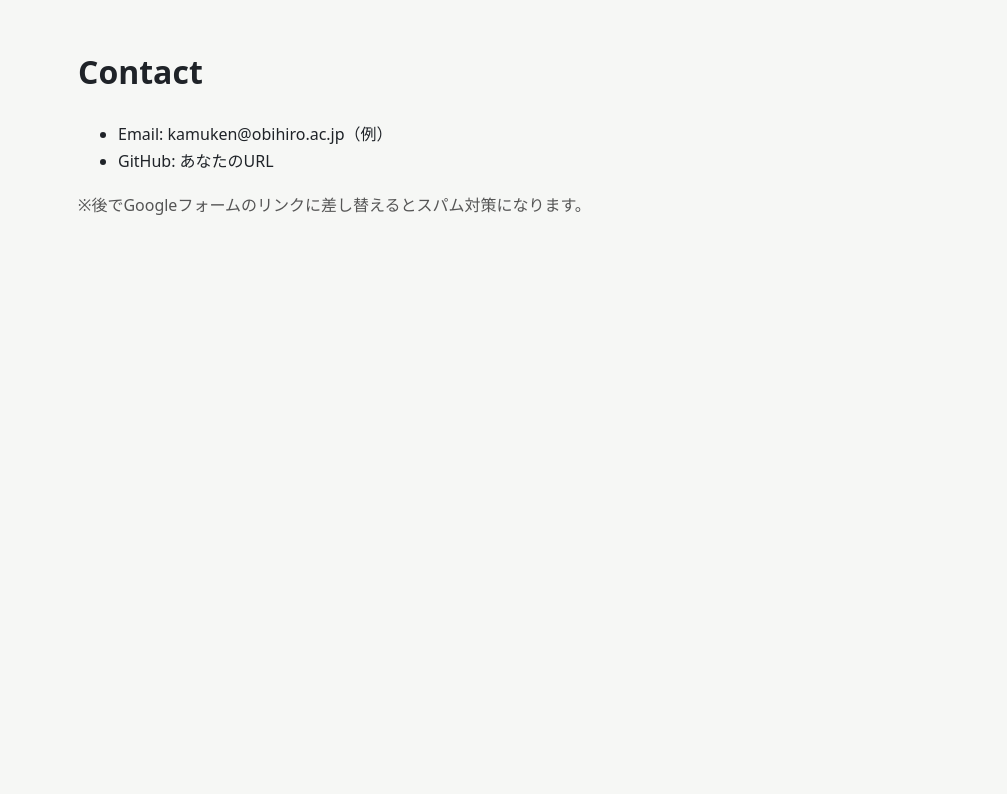
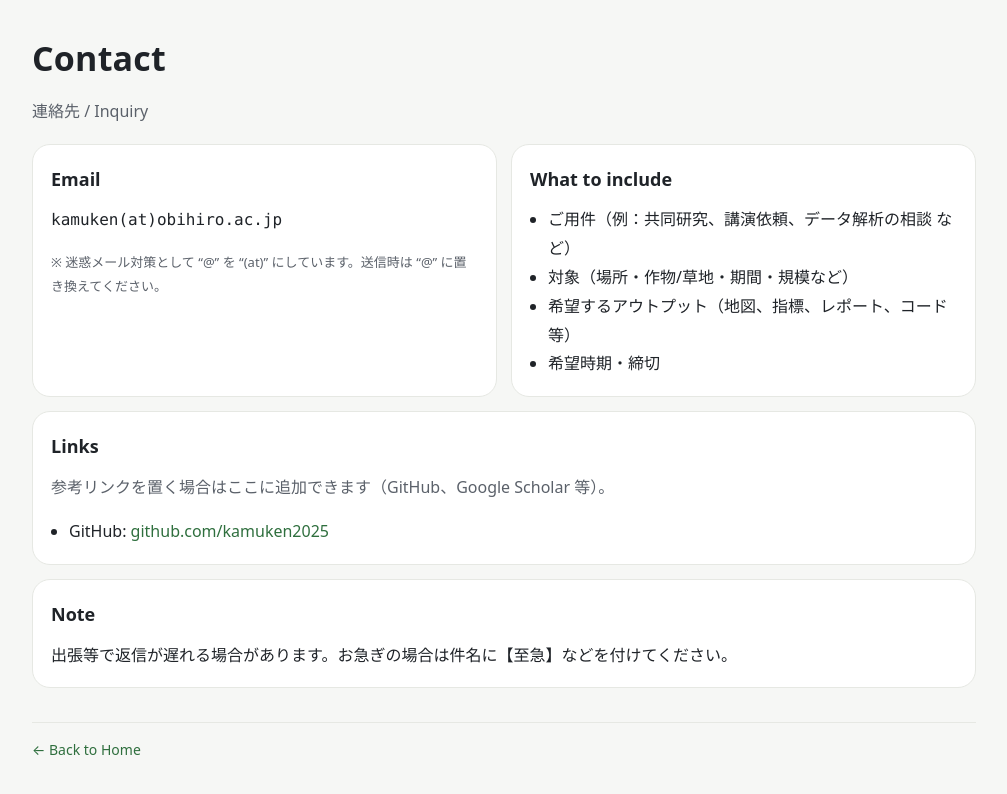
Before and after one commit to kamuken2025/KensukeWeb, a Next.js app: page /contact in a window 1280 px wide. Shown: the top 794 px of the page, without its empty margins (136-1143 px from the left). Built offline with nearby package versions, Linux system fonts and the light colour scheme.

Commit message:
improve contact page

```diff
--- a/app/contact/page.tsx
+++ b/app/contact/page.tsx
@@ -1,14 +1,84 @@
+import Link from "next/link";
+
 export default function ContactPage() {
+  const email = "kamuken(at)obihiro.ac.jp"; // そのまま公開したい表記に調整OK
+
   return (
-    <main style={{ maxWidth: 900, margin: "0 auto", padding: 24, lineHeight: 1.7 }}>
-      <h1>Contact</h1>
-      <ul>
-        <li>Email: kamuken@obihiro.ac.jp（例）</li>
-        <li>GitHub: あなたのURL</li>
-      </ul>
-      <p style={{ color: "#555" }}>
-        ※後でGoogleフォームのリンクに差し替えるとスパム対策になります。
-      </p>
+    <main className="container">
+      <style>{`
+        .grid{
+          display: grid;
+          grid-template-columns: 1fr 1fr;
+          gap: 14px;
+        }
+        .mono{
+          font-family: ui-monospace, SFMono-Regular, Menlo, Monaco, Consolas, "Liberation Mono", "Courier New", monospace;
+        }
+        .small{ font-size: 13px; }
+        .list{ margin: 0; padding-left: 18px; }
+        @media (max-width: 860px){
+          .grid{ grid-template-columns: 1fr; }
+        }
+      `}</style>
+
+      <header style={{ marginBottom: 18 }}>
+        <h1 className="h1">Contact</h1>
+        <p className="muted" style={{ marginTop: 8, marginBottom: 0 }}>
+          連絡先 / Inquiry
+        </p>
+      </header>
+
+      <section className="grid">
+        {/* Contact info */}
+        <div className="card">
+          <h2 className="h2">Email</h2>
+          <p style={{ marginTop: 0 }}>
+            <span className="mono">{email}</span>
+          </p>
+          <p className="muted small" style={{ marginBottom: 0 }}>
+            ※ 迷惑メール対策として “@” を “(at)” にしています。送信時は “@” に置き換えてください。
+          </p>
+        </div>
+
+        {/* What to include */}
+        <div className="card">
+          <h2 className="h2">What to include</h2>
+          <ul className="list">
+            <li>ご用件（例：共同研究、講演依頼、データ解析の相談 など）</li>
+            <li>対象（場所・作物/草地・期間・規模など）</li>
+            <li>希望するアウトプット（地図、指標、レポート、コード等）</li>
+            <li>希望時期・締切</li>
+          </ul>
+        </div>
+      </section>
+
+      {/* Optional: quick links */}
+      <section className="card" style={{ marginTop: 14 }}>
+        <h2 className="h2">Links</h2>
+        <p className="muted" style={{ marginTop: 0 }}>
+          参考リンクを置く場合はここに追加できます（GitHub、Google Scholar 等）。
+        </p>
+        <ul className="list">
+          <li>
+            GitHub:{" "}
+            <a href="https://github.com/kamuken2025" target="_blank" rel="noreferrer">
+              github.com/kamuken2025
+            </a>
+          </li>
+        </ul>
+      </section>
+
+      {/* Note */}
+      <section className="card" style={{ marginTop: 14 }}>
+        <h2 className="h2">Note</h2>
+        <p style={{ marginTop: 0, marginBottom: 0 }}>
+          出張等で返信が遅れる場合があります。お急ぎの場合は件名に【至急】などを付けてください。
+        </p>
+      </section>
+
+      <footer className="footer">
+        <Link href="/">← Back to Home</Link>
+      </footer>
     </main>
   );
 }
```
